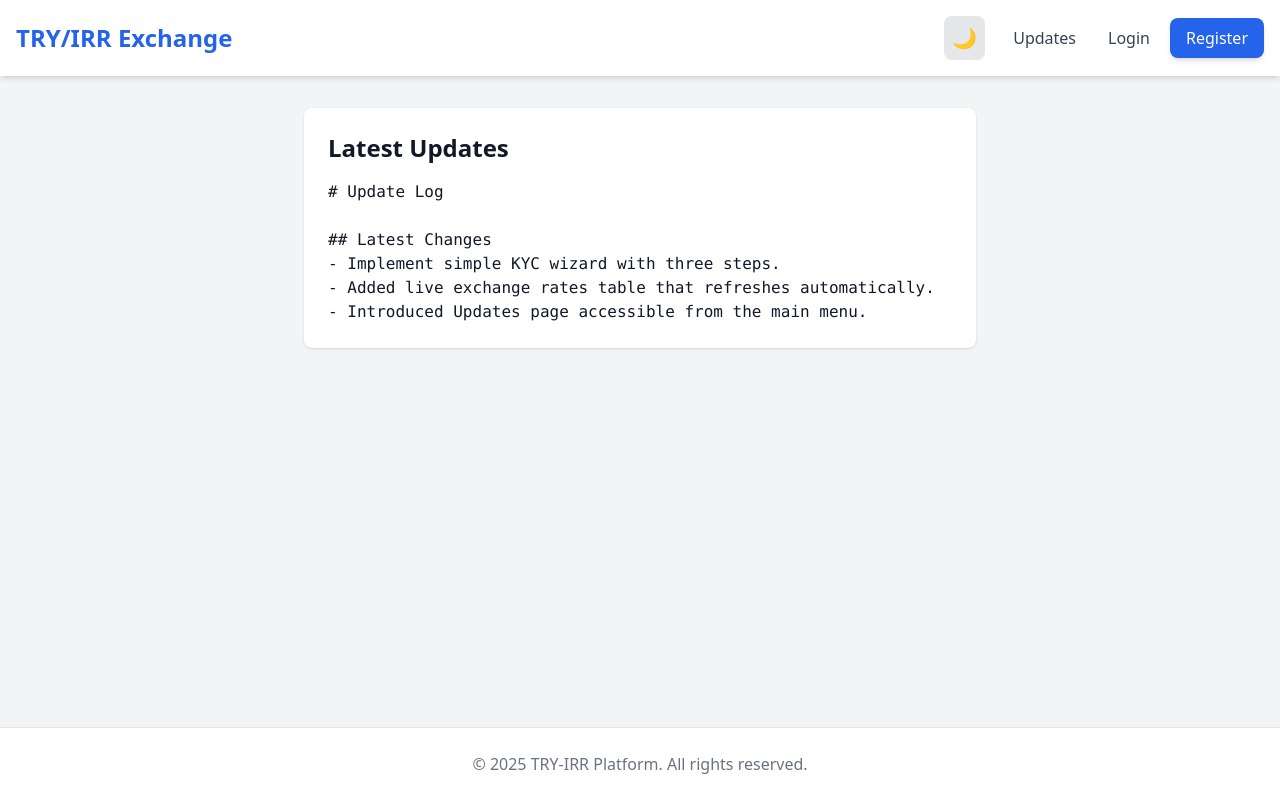
After one commit to jjebraham/tryirr_platform, a Django app: page /updates/ in a window 1280 px wide. The commit adds this page. Run offline with Django 5.2, Linux system fonts and the light colour scheme; some libraries are stand-ins or nearby versions.

Commit message:
Add KYC wizard, live rates auto-refresh and updates page

```diff
--- /dev/null
+++ b/UPDATES.md
@@ -0,0 +1,6 @@
+# Update Log
+
+## Latest Changes
+- Implement simple KYC wizard with three steps.
+- Added live exchange rates table that refreshes automatically.
+- Introduced Updates page accessible from the main menu.
--- a/core/templates/core/base.html
+++ b/core/templates/core/base.html
@@ -34,6 +34,10 @@
 
         <!-- Navigation -->
         <nav class="flex items-center space-x-2">
+          <a href="{% url 'core:updates' %}"
+             class="px-3 py-2 text-gray-700 dark:text-gray-200 hover:text-blue-600 dark:hover:text-blue-400 transition-all duration-300">
+            Updates
+          </a>
           {% if user.is_authenticated %}
             <a href="{% url 'core:dashboard' %}"
                class="px-3 py-2 text-gray-700 dark:text-gray-200 hover:text-blue-600 dark:hover:text-blue-400 transition-all duration-300">
--- a/core/templates/core/index.html
+++ b/core/templates/core/index.html
@@ -12,7 +12,7 @@
            class="px-6 py-3 bg-blue-600 text-white rounded-lg hover:bg-blue-700">
           {% trans "Go to Dashboard" %}
         </a>
-        <a href="{% url 'core:kyc' %}"
+        <a href="{% url 'core:kyc_wizard' %}"
            class="px-6 py-3 bg-yellow-600 text-white rounded-lg hover:bg-yellow-700">
           {% trans "Verify Account" %}
         </a>
--- /dev/null
+++ b/core/templates/core/updates.html
@@ -0,0 +1,11 @@
+{% extends "core/base.html" %}
+{% load i18n %}
+
+{% block title %}Updates{% endblock %}
+
+{% block content %}
+<div class="max-w-2xl mx-auto bg-white dark:bg-gray-800 p-6 rounded-lg shadow">
+  <h1 class="text-2xl font-bold mb-4">{% trans "Latest Updates" %}</h1>
+  <pre class="whitespace-pre-wrap">{{ content }}</pre>
+</div>
+{% endblock %}
--- a/core/urls.py
+++ b/core/urls.py
@@ -11,5 +11,12 @@ urlpatterns = [
     # Post‑login dashboard
     path('dashboard/', views.dashboard, name='dashboard'),
     # KYC flow
-    path('kyc/',  views.kyc,       name='kyc'),
+    path('kyc/',         views.kyc,         name='kyc'),
+    path('kyc/wizard/', views.kyc_wizard, name='kyc_wizard'),
+
+    # API
+    path('api/live_rates/', views.live_rates, name='live_rates'),
+
+    # Updates page
+    path('updates/', views.updates, name='updates'),
 ]
--- a/core/views.py
+++ b/core/views.py
@@ -3,7 +3,16 @@
 from decimal import Decimal
 from django.shortcuts import render, redirect
 from django.contrib.auth.decorators import login_required
-from .forms import KYCForm, ConversionForm
+from django.http import JsonResponse
+from django.conf import settings
+from pathlib import Path
+from .forms import (
+    KYCForm,
+    ConversionForm,
+    KYCPhoneForm,
+    KYCIdForm,
+    KYCSelfieForm,
+)
 from .services.rates import fetch_try_irr_rates
 
 def home(request):
@@ -47,3 +56,45 @@ def kyc(request):
         "form": form,
         "current_level": user.kyc_level,
     })
+
+
+@login_required
+def kyc_wizard(request):
+    step = int(request.GET.get("step", 1))
+    user = request.user
+
+    if step <= 1:
+        FormClass = KYCPhoneForm
+        next_step = 2
+    elif step == 2:
+        FormClass = KYCIdForm
+        next_step = 3
+    else:
+        FormClass = KYCSelfieForm
+        next_step = None
+
+    form = FormClass(request.POST or None, request.FILES or None, instance=user)
+    if form.is_valid():
+        form.save()
+        if next_step:
+            return redirect(f"{request.path}?step={next_step}")
+        else:
+            user.kyc_level = 1
+            user.save()
+            return redirect("core:dashboard")
+
+    return render(request, "core/kyc_wizard.html", {"form": form, "step": step})
+
+
+def live_rates(request):
+    rates = fetch_try_irr_rates()
+    return JsonResponse({"TRY_IRR": rates.TRY_IRR, "IRR_TRY": rates.IRR_TRY})
+
+
+def updates(request):
+    updates_file = Path(settings.BASE_DIR) / "UPDATES.md"
+    try:
+        content = updates_file.read_text()
+    except Exception:
+        content = "No updates available."
+    return render(request, "core/updates.html", {"content": content})
```
Also changed, not shown: core/forms.py (+19 -0 lines), core/templates/core/dashboard.html (+42 -16 lines), core/templates/core/kyc_wizard.html (added, +22 -0 lines).
